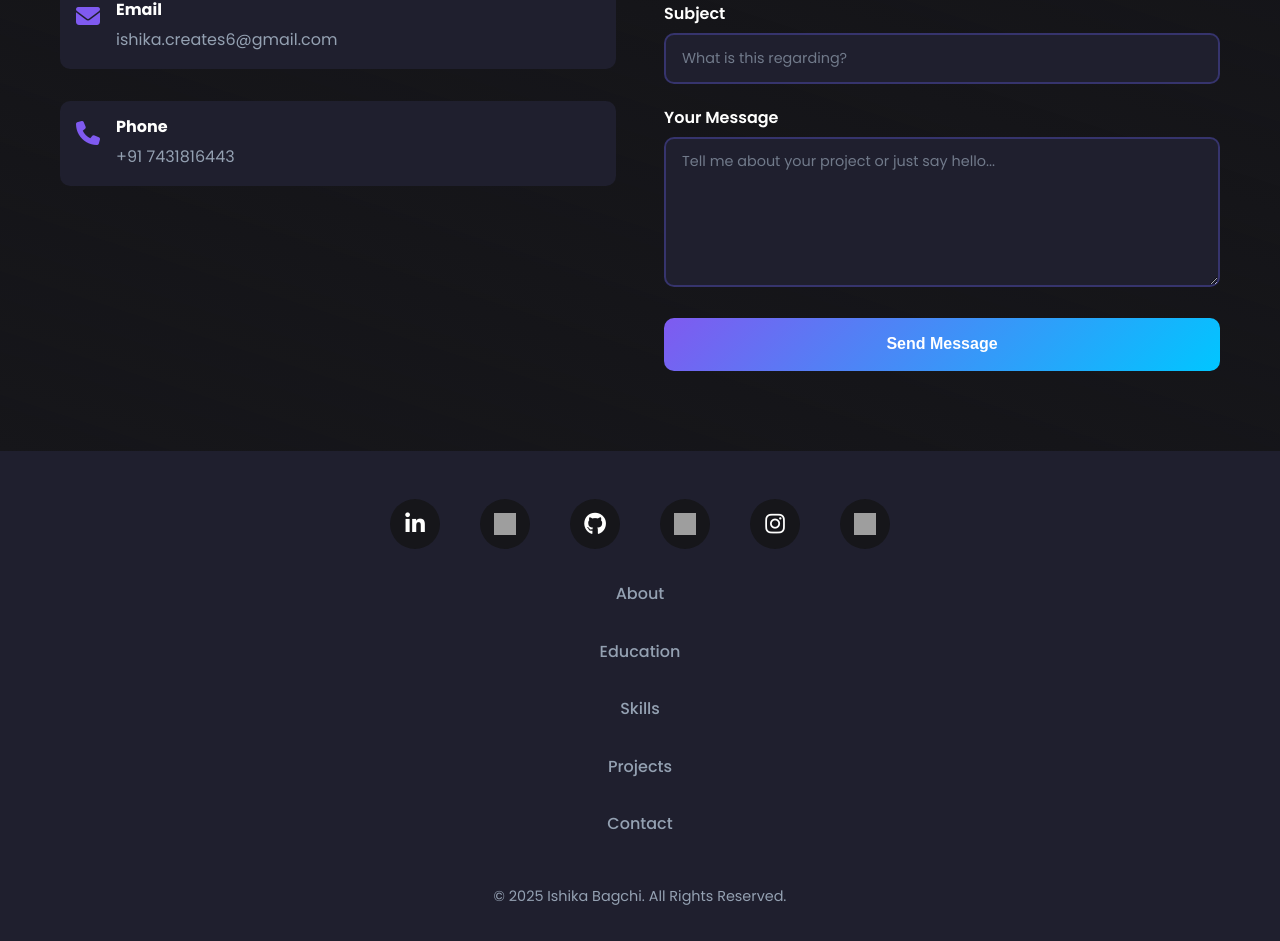
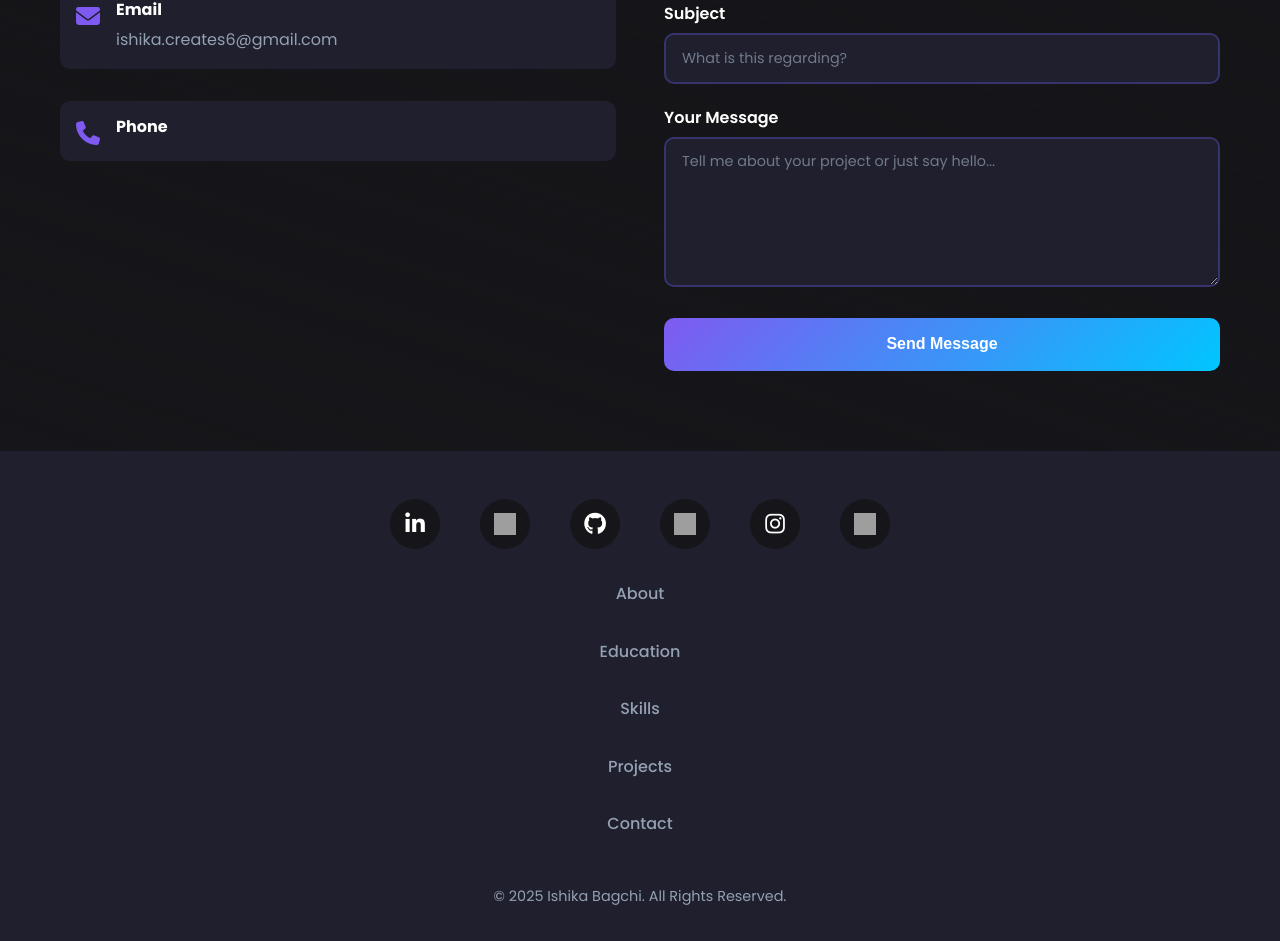
Before and after one commit to BUZZEDISHIKA/Portfolio, a React (Create React App) app: page / in a window 1280 px wide. Shown: the part 6048-6989 px from the top of the page. Built offline with nearby package versions, Linux system fonts and the light colour scheme; grey boxes are pictures that could not be loaded.

Commit message:
Update portfolioData.js

```diff
--- a/src/data/portfolioData.js
+++ b/src/data/portfolioData.js
@@ -4,8 +4,7 @@ export const portfolioData = {
     name: "Ishika Bagchi",
     title: "Computer Science Professional",
     location: "West Bengal, India",
-    email: "ishika.creates6@gmail.com",
-    phone: "+91 7431816443"
+    email: "ishika.creates6@gmail.com"
   },
 
   education: [
```
